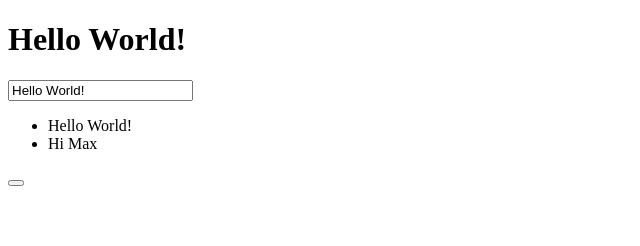
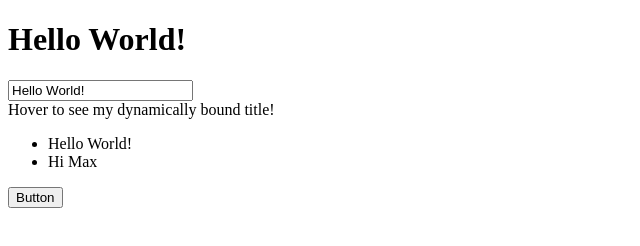
Before and after one commit to max-liao/VueJS, a website: page public/index.html in a window 1280 px wide. Shown: the whole page, without its empty margins (0-640 px from the left). Drawn offline with nearby package versions, Linux system fonts and the light colour scheme.

Commit message:
First index.html

```diff
--- a/public/index.html
+++ b/public/index.html
@@ -5,13 +5,9 @@
 <title>Hello World in Vue.js</title>
 </meta>
 
-
-
-
 <script src="https://unpkg.com/vue"></script>
 <!-- <script src="js/vue.js"></script> -->
 <script src="js/index.js"></script>
-
 
 <body>
 
@@ -20,7 +16,13 @@
         <input v-model="msg">
     </div>
 
-<div id= "list">
+    <div id="hoverTip">
+        <span v-bind:title="message">
+            Hover to see my dynamically bound title!
+        </span>
+    </div>
+
+    <div id="list">
         <ul>
             <li v-for="product in products">
                 {{product}}
@@ -28,9 +30,7 @@
         </ul>
     </div>
 
-<div id="CountButton">
-    <button
-</div>
+    <button id="CountButton" @click=""> {{name}} </button>
 
     <script>
         var app = new Vue({
@@ -40,18 +40,31 @@ var app = new Vue({
             }
         });
 
+        var app2 = new Vue({
+            el: '#hoverTip',
+            data: {
+                message: 'You loaded this page on ' + new Date().toLocaleString()
+            }
+        })
+
         var list = new Vue({
             el: "#list",
             data: {
-        products:[
+                products: [
                     'Hello World!',
                     'Hi Max'
                 ]
             }
         });
 
-var button = new Vue({el:"CountButton"});
+        var button = new Vue({
+            el: "#CountButton",
+            data: {
+                name: 'Button'
+            }
+        });
 
     </script>
 </body>
+
 </html>
```
Lines whose indentation alone changed are shown as unchanged.
